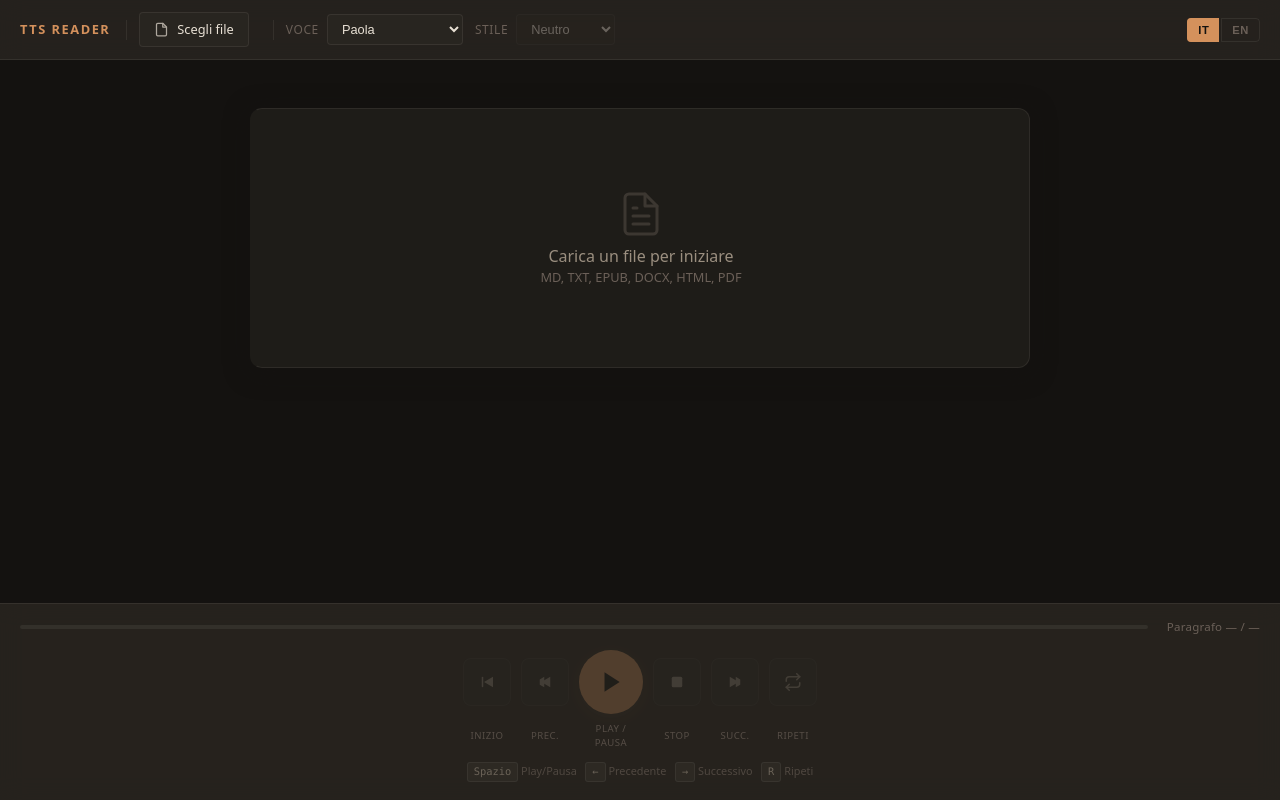
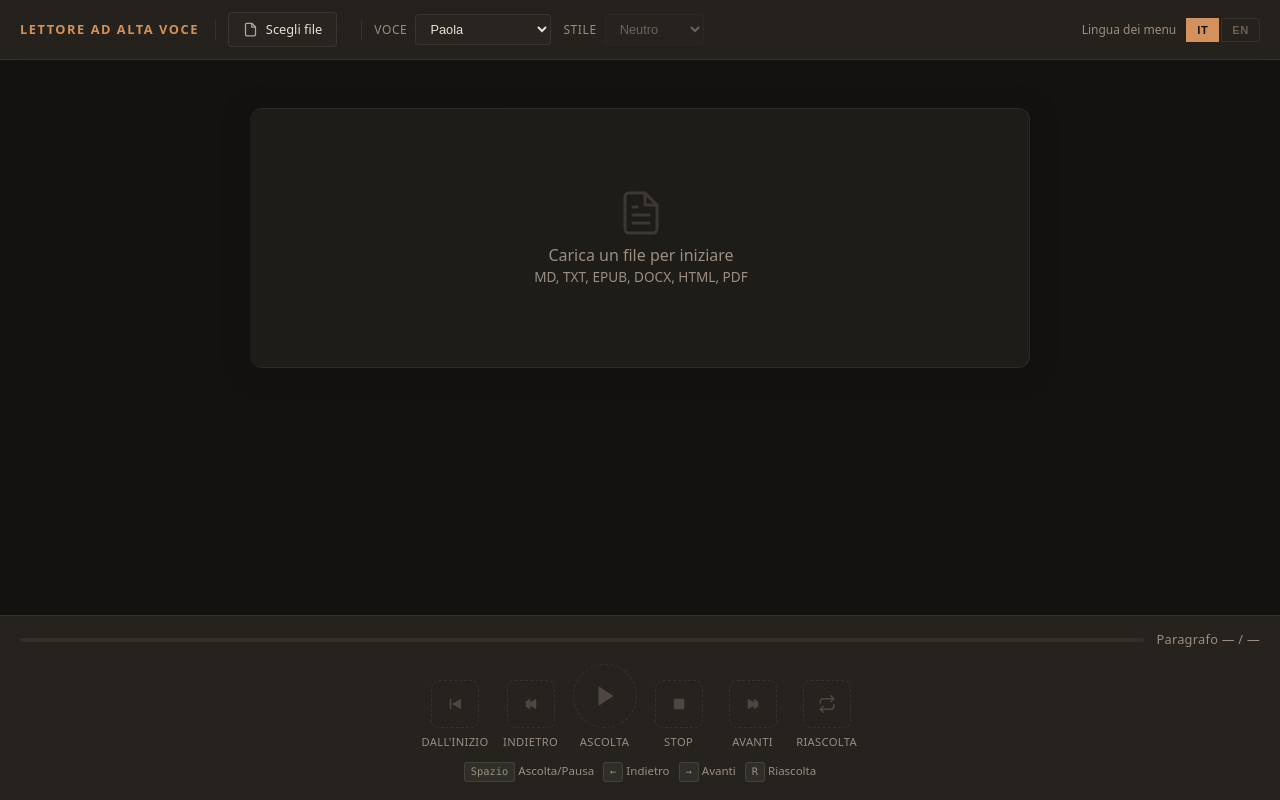
Before and after one commit to AndreaBonn/text-to-speech, a Flask app: page / in a window 1280 px wide. Run offline with Flask 3, Linux system fonts and the light colour scheme; parts of the project's set-up code (start-up, migrations or seed data) failed here and were passed over.

Commit message:
feat(ui): S1 S2 L1 L2 L3 readable labels, plain-word controls, app name
- S1: labels, counter and hints move from text-dim (~3:1, labels at 9.6 px with
  reduced opacity) to text-muted at larger sizes
- S2: disabled controls are dashed outlines, so an idle Play no longer looks pressable
- L1: "TTS Reader" becomes "Lettore ad alta voce" / "Read Aloud" in the bar and title
- L2: Inizio/Prec./Play/Succ./Ripeti become Dall'inizio/Indietro/Ascolta-Pausa/Avanti/Riascolta
- L3: the IT/EN switch is labelled as the menu language
Each label now sits under its own button, so longer words cannot misalign them.

Tests: uv run pytest tests, 276 passed; Playwright click-through at 1280 and 375 px
(labels, Ascolta/Pausa toggle, no horizontal overflow)

```diff
--- a/static/i18n.js
+++ b/static/i18n.js
@@ -8,6 +8,9 @@
 const I18N_TRANSLATIONS = {
   it: {
     /* Toolbar */
+    'app.title':                'Lettore ad alta voce',
+    'toolbar.lang':             'Lingua dei menu',
+    'toolbar.langAria':         'Lingua dei menu (non cambia la voce)',
     'toolbar.chooseFile':       'Scegli file',
     'toolbar.chooseFileAria':   'Scegli file da leggere',
     'toolbar.voice':            'Voce',
@@ -39,31 +42,32 @@ const I18N_TRANSLATIONS = {
     'player.startTitle':        'Vai al primo paragrafo',
     'player.prevAria':          'Paragrafo precedente',
     'player.prevTitle':         'Paragrafo precedente (freccia sinistra)',
-    'player.playAria':          'Riproduci',
+    'player.playAria':          'Ascolta',
     'player.pauseAria':         'Pausa',
-    'player.playTitle':         'Riproduci / Pausa (Spazio)',
+    'player.playTitle':         'Ascolta / Pausa (Spazio)',
     'player.loadingAria':       'Caricamento audio...',
     'player.stopAria':          'Stop',
     'player.stopTitle':         'Stop e torna al primo paragrafo',
     'player.nextAria':          'Paragrafo successivo',
     'player.nextTitle':         'Paragrafo successivo (freccia destra)',
-    'player.repeatAria':        'Ripeti paragrafo',
-    'player.repeatTitle':       'Ripeti paragrafo corrente (R)',
+    'player.repeatAria':        'Riascolta il paragrafo',
+    'player.repeatTitle':       'Riascolta il paragrafo dall\'inizio (R)',
 
     /* Control labels */
-    'label.start':              'Inizio',
-    'label.prev':               'Prec.',
-    'label.playPause':          'Play / Pausa',
+    'label.start':              'Dall\'inizio',
+    'label.prev':               'Indietro',
+    'label.listen':             'Ascolta',
+    'label.pause':              'Pausa',
     'label.stop':               'Stop',
-    'label.next':               'Succ.',
-    'label.repeat':             'Ripeti',
+    'label.next':               'Avanti',
+    'label.repeat':             'Riascolta',
 
     /* Keyboard hints */
     'kbd.space':                'Spazio',
-    'kbd.playPause':            'Play/Pausa',
-    'kbd.prev':                 'Precedente',
-    'kbd.next':                 'Successivo',
-    'kbd.repeat':               'Ripeti',
+    'kbd.playPause':            'Ascolta/Pausa',
+    'kbd.prev':                 'Indietro',
+    'kbd.next':                 'Avanti',
+    'kbd.repeat':               'Riascolta',
     'kbd.aria':                 'Scorciatoie da tastiera disponibili',
 
     /* Dynamic messages (player.js) */
@@ -77,6 +81,9 @@ const I18N_TRANSLATIONS = {
 
   en: {
     /* Toolbar */
+    'app.title':                'Read Aloud',
+    'toolbar.lang':             'Menu language',
+    'toolbar.langAria':         'Menu language (does not change the voice)',
     'toolbar.chooseFile':       'Choose file',
     'toolbar.chooseFileAria':   'Choose a file to read',
     'toolbar.voice':            'Voice',
@@ -108,31 +115,32 @@ const I18N_TRANSLATIONS = {
     'player.startTitle':        'Go to first paragraph',
     'player.prevAria':          'Previous paragraph',
     'player.prevTitle':         'Previous paragraph (left arrow)',
-    'player.playAria':          'Play',
+    'player.playAria':          'Listen',
     'player.pauseAria':         'Pause',
-    'player.playTitle':         'Play / Pause (Space)',
+    'player.playTitle':         'Listen / Pause (Space)',
     'player.loadingAria':       'Loading audio...',
     'player.stopAria':          'Stop',
     'player.stopTitle':         'Stop and go to first paragraph',
     'player.nextAria':          'Next paragraph',
     'player.nextTitle':         'Next paragraph (right arrow)',
-    'player.repeatAria':        'Repeat paragraph',
-    'player.repeatTitle':       'Repeat current paragraph (R)',
+    'player.repeatAria':        'Replay paragraph',
+    'player.repeatTitle':       'Replay the paragraph from the start (R)',
 
     /* Control labels */
-    'label.start':              'Start',
-    'label.prev':               'Prev',
-    'label.playPause':          'Play / Pause',
+    'label.start':              'From start',
+    'label.prev':               'Back',
+    'label.listen':             'Listen',
+    'label.pause':              'Pause',
     'label.stop':               'Stop',
     'label.next':               'Next',
-    'label.repeat':             'Repeat',
+    'label.repeat':             'Replay',
 
     /* Keyboard hints */
     'kbd.space':                'Space',
-    'kbd.playPause':            'Play/Pause',
-    'kbd.prev':                 'Previous',
+    'kbd.playPause':            'Listen/Pause',
+    'kbd.prev':                 'Back',
     'kbd.next':                 'Next',
-    'kbd.repeat':               'Repeat',
+    'kbd.repeat':               'Replay',
     'kbd.aria':                 'Available keyboard shortcuts',
 
     /* Dynamic messages (player.js) */
--- a/static/player.js
+++ b/static/player.js
@@ -47,6 +47,7 @@ class TtsPlayer {
       btnRepeat:       document.getElementById('btn-repeat'),
       iconPlay:        document.getElementById('icon-play'),
       iconPause:       document.getElementById('icon-pause'),
+      labelPlay:       document.getElementById('label-play'),
       voiceSelect:     document.getElementById('voice-select'),
       styleSelect:     document.getElementById('style-select'),
       fileInput:       document.getElementById('file-input'),
@@ -522,6 +523,7 @@ class TtsPlayer {
 
     this._dom.btnPlay.setAttribute('aria-label',
       isPlaying ? t('player.pauseAria') : t('player.playAria'));
+    this._dom.labelPlay.textContent = isPlaying ? t('label.pause') : t('label.listen');
   }
 
   _setPlayIconLoading(loading) {
--- a/static/style.css
+++ b/static/style.css
@@ -148,7 +148,7 @@ body {
 
 .voice-label {
   font-size: 0.75rem;
-  color: var(--text-dim);
+  color: var(--text-muted);
   white-space: nowrap;
   text-transform: uppercase;
   letter-spacing: 0.05em;
@@ -182,9 +182,17 @@ body {
 /* Language switcher */
 .lang-switcher {
   display: flex;
+  align-items: center;
   gap: 2px;
   margin-left: auto;
   flex-shrink: 0;
+}
+
+.lang-label {
+  font-size: 0.75rem;
+  color: var(--text-muted);
+  margin-right: 8px;
+  white-space: nowrap;
 }
 
 .lang-btn {
@@ -356,8 +364,8 @@ body {
 }
 
 .empty-sub {
-  font-size: 0.8rem;
-  color: var(--text-dim);
+  font-size: 0.85rem;
+  color: var(--text-muted);
 }
 
 .paragraph-text {
@@ -420,8 +428,8 @@ body {
 }
 
 .progress-counter {
-  font-size: 0.72rem;
-  color: var(--text-dim);
+  font-size: 0.8rem;
+  color: var(--text-muted);
   white-space: nowrap;
   min-width: 100px;
   text-align: right;
@@ -432,7 +440,7 @@ body {
 /* Player controls */
 .player-controls {
   display: flex;
-  align-items: center;
+  align-items: flex-end;
   justify-content: center;
   gap: 10px;
   flex-wrap: wrap;
@@ -471,9 +479,19 @@ body {
   transform: scale(0.97);
 }
 
+/* Disabled controls read as outlines, so they never look pressable */
 .player-btn:disabled {
-  opacity: 0.25;
+  background-color: transparent;
+  border: 1px dashed var(--border-hover);
+  color: var(--text-dim);
+  opacity: 0.6;
   cursor: not-allowed;
+}
+
+.player-btn--play:disabled {
+  background-color: var(--btn-bg);
+  color: var(--text-dim);
+  box-shadow: none;
 }
 
 .player-btn:focus-visible {
@@ -524,37 +542,30 @@ body {
   to { transform: rotate(360deg); }
 }
 
-/* Etichette bottoni */
-.controls-labels {
+/* Colonna bottone + etichetta */
+.ctrl {
   display: flex;
+  flex-direction: column;
   align-items: center;
-  justify-content: center;
-  gap: 10px;
-  margin-top: 8px;
-  flex-wrap: wrap;
+  gap: 6px;
+  min-width: 64px;
 }
 
 .ctrl-label {
-  font-size: 0.6rem;
-  color: var(--text-dim);
+  font-size: 0.7rem;
+  color: var(--text-muted);
   text-align: center;
-  width: 48px;
-  letter-spacing: 0.05em;
+  letter-spacing: 0.03em;
   text-transform: uppercase;
-  opacity: 0.7;
-}
-
-.ctrl-label--play {
-  width: 64px;
+  white-space: nowrap;
 }
 
 /* Keyboard hint */
 .keyboard-hint {
   text-align: center;
-  font-size: 0.68rem;
-  color: var(--text-dim);
+  font-size: 0.72rem;
+  color: var(--text-muted);
   margin-top: 12px;
-  opacity: 0.6;
 }
 
 .kbd {
@@ -617,13 +628,12 @@ body {
     height: 56px;
   }
 
-  .ctrl-label {
-    width: 44px;
-    font-size: 0.55rem;
+  .ctrl {
+    min-width: 0;
   }
 
-  .ctrl-label--play {
-    width: 56px;
+  .ctrl-label {
+    font-size: 0.62rem;
   }
 
   .keyboard-hint {
@@ -636,9 +646,6 @@ body {
     gap: 6px;
   }
 
-  .controls-labels {
-    gap: 6px;
-  }
 }
 
 /* ============================================================
--- a/templates/index.html
+++ b/templates/index.html
@@ -3,7 +3,7 @@
 <head>
   <meta charset="UTF-8">
   <meta name="viewport" content="width=device-width, initial-scale=1.0">
-  <title>TTS Reader</title>
+  <title data-i18n="app.title">Lettore ad alta voce</title>
   <link rel="preconnect" href="https://fonts.googleapis.com">
   <link rel="preconnect" href="https://fonts.gstatic.com" crossorigin>
   <link href="https://fonts.googleapis.com/css2?family=Literata:ital,opsz,wght@0,7..72,400;0,7..72,500;0,7..72,600;1,7..72,400&display=swap" rel="stylesheet">
@@ -15,7 +15,7 @@
        TOOLBAR
   ============================================================ -->
   <header class="toolbar" role="banner">
-    <span class="toolbar__brand" aria-hidden="true">TTS Reader</span>
+    <span class="toolbar__brand" aria-hidden="true" data-i18n="app.title">Lettore ad alta voce</span>
     <div class="toolbar__sep" aria-hidden="true"></div>
 
     <!-- File picker -->
@@ -73,7 +73,8 @@
     </button>
 
     <!-- Language switcher -->
-    <div class="lang-switcher" role="group" aria-label="Language">
+    <div class="lang-switcher" role="group" data-i18n-aria-label="toolbar.langAria">
+      <span class="lang-label" aria-hidden="true" data-i18n="toolbar.lang">Lingua dei menu</span>
       <button class="lang-btn lang-btn--active" data-lang="it" aria-pressed="true">IT</button>
       <button class="lang-btn" data-lang="en" aria-pressed="false">EN</button>
     </div>
@@ -167,93 +168,71 @@
       </div>
     </div>
 
-    <!-- Bottoni player -->
+    <!-- Bottoni player: ogni etichetta sta sotto il proprio bottone -->
     <div class="player-controls" role="group" data-i18n-aria-label="player.controlsAria">
 
-      <!-- Inizio -->
-      <button
-        class="player-btn"
-        id="btn-start"
-        data-i18n-aria-label="player.startAria"
-        data-i18n-title="player.startTitle"
-        disabled
-      >
+      <div class="ctrl">
+        <button class="player-btn" id="btn-start" type="button"
+                data-i18n-aria-label="player.startAria" data-i18n-title="player.startTitle" disabled>
           <svg width="18" height="18" viewBox="0 0 24 24" fill="currentColor" aria-hidden="true">
             <rect x="5" y="5" width="2" height="14" rx="1"/>
             <polygon points="8,12 20,5 20,19"/>
           </svg>
         </button>
+        <span class="ctrl-label" aria-hidden="true" data-i18n="label.start">Dall'inizio</span>
+      </div>
 
-      <!-- Precedente -->
-      <button
-        class="player-btn"
-        id="btn-prev"
-        data-i18n-aria-label="player.prevAria"
-        data-i18n-title="player.prevTitle"
-        disabled
-      >
+      <div class="ctrl">
+        <button class="player-btn" id="btn-prev" type="button"
+                data-i18n-aria-label="player.prevAria" data-i18n-title="player.prevTitle" disabled>
           <svg width="18" height="18" viewBox="0 0 24 24" fill="currentColor" aria-hidden="true">
             <polygon points="19,5 7,12 19,19"/>
             <polygon points="11,5 5,8.5 5,15.5 11,19"/>
           </svg>
         </button>
+        <span class="ctrl-label" aria-hidden="true" data-i18n="label.prev">Indietro</span>
+      </div>
 
-      <!-- Play / Pausa -->
-      <button
-        class="player-btn player-btn--play"
-        id="btn-play"
-        data-i18n-aria-label="player.playAria"
-        data-i18n-title="player.playTitle"
-        disabled
-      >
-        <!-- Icona Play -->
+      <div class="ctrl">
+        <button class="player-btn player-btn--play" id="btn-play" type="button"
+                data-i18n-aria-label="player.playAria" data-i18n-title="player.playTitle" disabled>
           <svg id="icon-play" width="26" height="26" viewBox="0 0 24 24"
                fill="currentColor" aria-hidden="true">
             <polygon points="6,3 20,12 6,21"/>
           </svg>
-        <!-- Icona Pausa (nascosta) -->
           <svg id="icon-pause" width="26" height="26" viewBox="0 0 24 24"
                fill="currentColor" aria-hidden="true" class="hidden">
             <rect x="6" y="4" width="4" height="16" rx="1"/>
             <rect x="14" y="4" width="4" height="16" rx="1"/>
           </svg>
         </button>
+        <span class="ctrl-label" aria-hidden="true" id="label-play">Ascolta</span>
+      </div>
 
-      <!-- Stop -->
-      <button
-        class="player-btn"
-        id="btn-stop"
-        data-i18n-aria-label="player.stopAria"
-        data-i18n-title="player.stopTitle"
-        disabled
-      >
+      <div class="ctrl">
+        <button class="player-btn" id="btn-stop" type="button"
+                data-i18n-aria-label="player.stopAria" data-i18n-title="player.stopTitle" disabled>
           <svg width="18" height="18" viewBox="0 0 24 24" fill="currentColor" aria-hidden="true">
             <rect x="5" y="5" width="14" height="14" rx="2"/>
           </svg>
         </button>
+        <span class="ctrl-label" aria-hidden="true" data-i18n="label.stop">Stop</span>
+      </div>
 
-      <!-- Successivo -->
-      <button
-        class="player-btn"
-        id="btn-next"
-        data-i18n-aria-label="player.nextAria"
-        data-i18n-title="player.nextTitle"
-        disabled
-      >
+      <div class="ctrl">
+        <button class="player-btn" id="btn-next" type="button"
+                data-i18n-aria-label="player.nextAria" data-i18n-title="player.nextTitle" disabled>
           <svg width="18" height="18" viewBox="0 0 24 24" fill="currentColor" aria-hidden="true">
             <polygon points="5,5 17,12 5,19"/>
             <polygon points="13,5 19,8.5 19,15.5 13,19"/>
           </svg>
         </button>
+        <span class="ctrl-label" aria-hidden="true" data-i18n="label.next">Avanti</span>
+      </div>
 
-      <!-- Ripeti -->
-      <button
-        class="player-btn"
-        id="btn-repeat"
-        data-i18n-aria-label="player.repeatAria"
-        data-i18n-title="player.repeatTitle"
-        disabled
-      >
+      <div class="ctrl">
+        <button class="player-btn" id="btn-repeat" type="button"
+                data-i18n-aria-label="player.repeatAria" data-i18n-title="player.repeatTitle" disabled>
           <svg width="18" height="18" viewBox="0 0 24 24" fill="none"
                stroke="currentColor" stroke-width="2" stroke-linecap="round"
                stroke-linejoin="round" aria-hidden="true">
@@ -263,25 +242,17 @@
             <path d="M21 13v2a4 4 0 0 1-4 4H3"/>
           </svg>
         </button>
-
+        <span class="ctrl-label" aria-hidden="true" data-i18n="label.repeat">Riascolta</span>
       </div>
 
-    <!-- Etichette -->
-    <div class="controls-labels" aria-hidden="true">
-      <span class="ctrl-label" data-i18n="label.start">Inizio</span>
-      <span class="ctrl-label" data-i18n="label.prev">Prec.</span>
-      <span class="ctrl-label ctrl-label--play" data-i18n="label.playPause">Play / Pausa</span>
-      <span class="ctrl-label" data-i18n="label.stop">Stop</span>
-      <span class="ctrl-label" data-i18n="label.next">Succ.</span>
-      <span class="ctrl-label" data-i18n="label.repeat">Ripeti</span>
     </div>
 
     <!-- Keyboard hint -->
     <p class="keyboard-hint" data-i18n-aria-label="kbd.aria">
-      <kbd class="kbd" data-i18n="kbd.space">Spazio</kbd> <span data-i18n="kbd.playPause">Play/Pausa</span> &nbsp;
-      <kbd class="kbd">&larr;</kbd> <span data-i18n="kbd.prev">Precedente</span> &nbsp;
-      <kbd class="kbd">&rarr;</kbd> <span data-i18n="kbd.next">Successivo</span> &nbsp;
-      <kbd class="kbd">R</kbd> <span data-i18n="kbd.repeat">Ripeti</span>
+      <kbd class="kbd" data-i18n="kbd.space">Spazio</kbd> <span data-i18n="kbd.playPause">Ascolta/Pausa</span> &nbsp;
+      <kbd class="kbd">&larr;</kbd> <span data-i18n="kbd.prev">Indietro</span> &nbsp;
+      <kbd class="kbd">&rarr;</kbd> <span data-i18n="kbd.next">Avanti</span> &nbsp;
+      <kbd class="kbd">R</kbd> <span data-i18n="kbd.repeat">Riascolta</span>
     </p>
 
   </footer>
```
Lines whose indentation alone changed are shown as unchanged.
